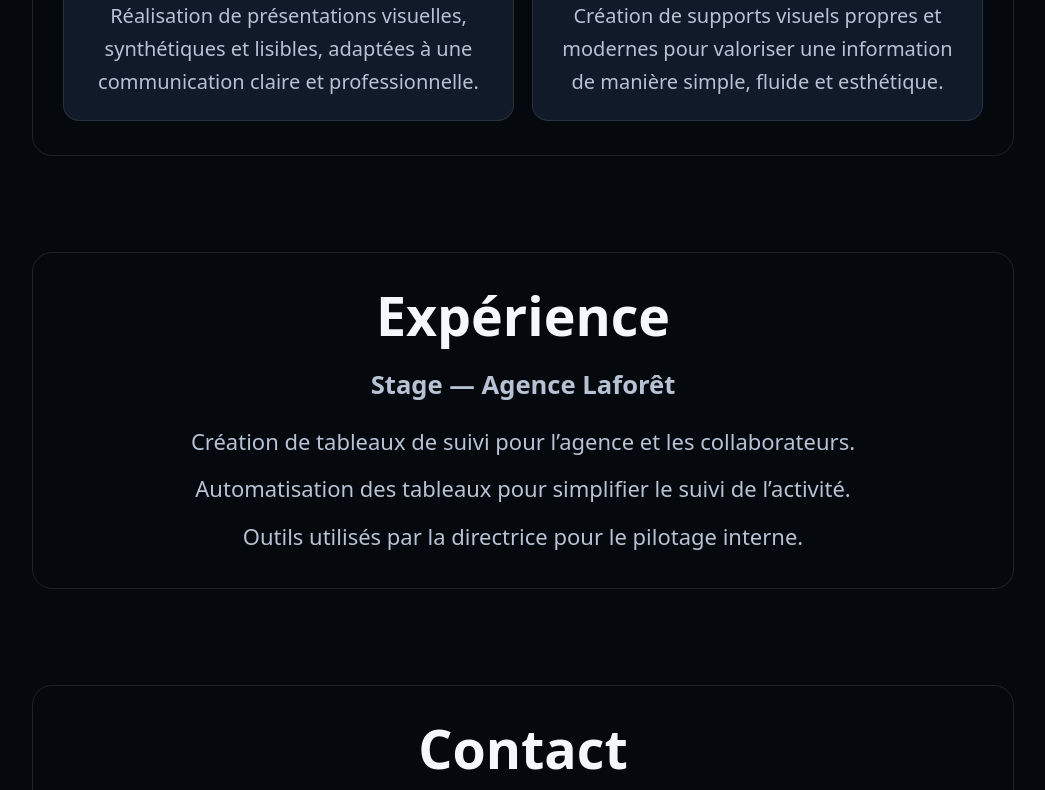
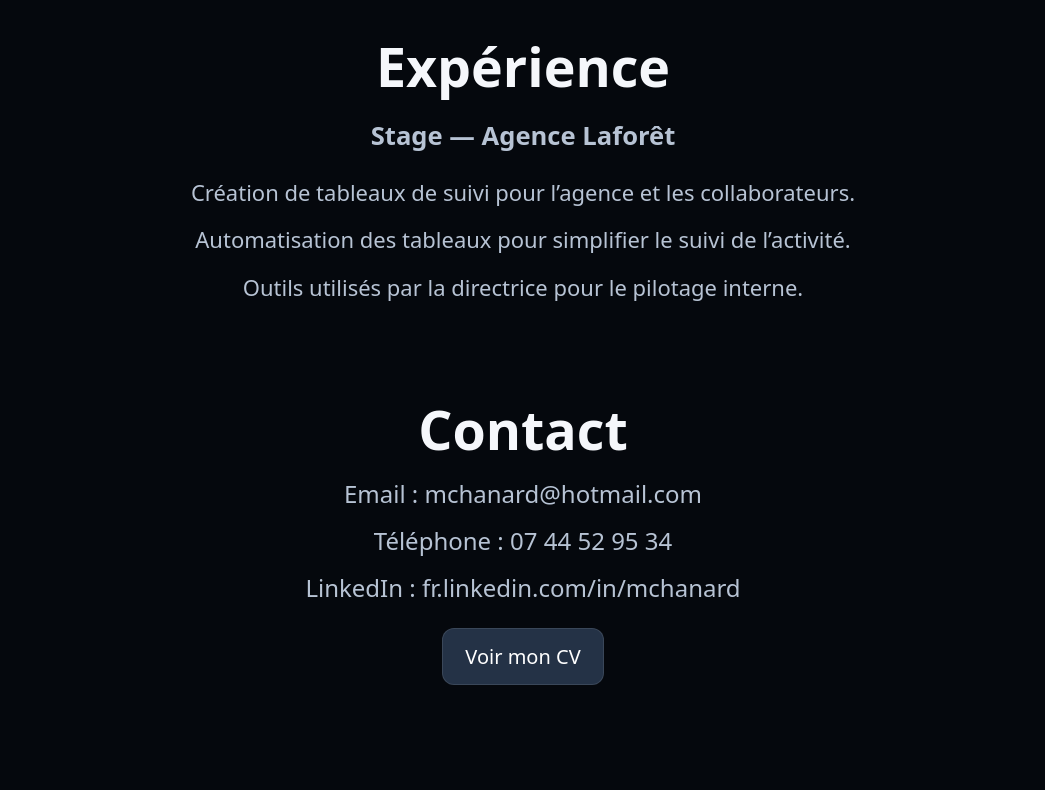
Before and after one commit to MarcelChanard/marcelchanard.github.io, a plain HTML site: page index.html in a window 1280 px wide. Shown: the part 2565-3355 px from the top of the page, without its empty margins (117-1162 px from the left). Drawn offline with Linux system fonts and the light colour scheme.

Commit message:
Update index.html

```diff
--- a/index.html
+++ b/index.html
@@ -166,9 +166,7 @@ section{
   max-width:920px;
   margin:0 auto;
   background:transparent;
-  border:1px solid var(--line);
-  border-radius:20px;
-  padding:34px 30px;
+  border:none;
 }
 
 h2{
@@ -198,8 +196,8 @@ p{
 }
 
 .skill-card{
-  background:var(--panel-2);
-  border:1px solid var(--line);
+  background:transparent;
+  border:none;
   border-radius:16px;
   padding:22px 20px;
   text-align:left;
```
